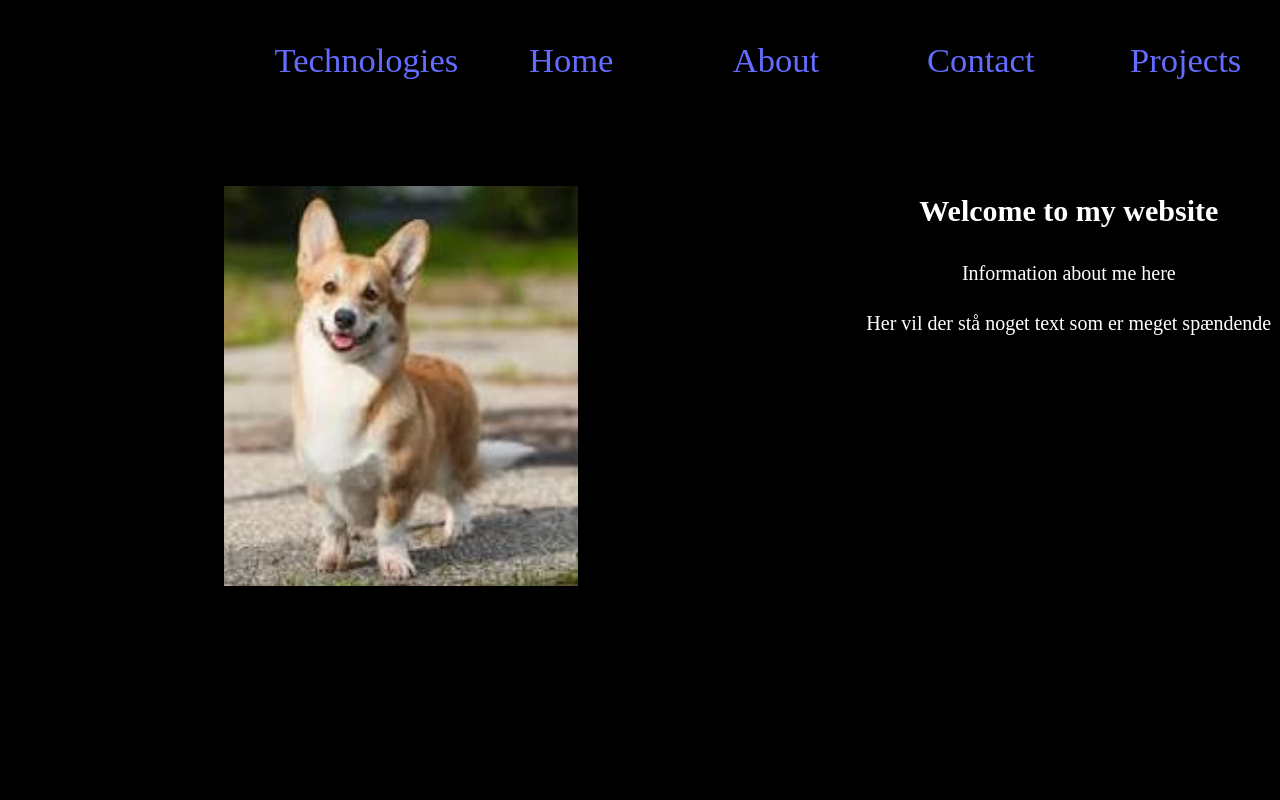
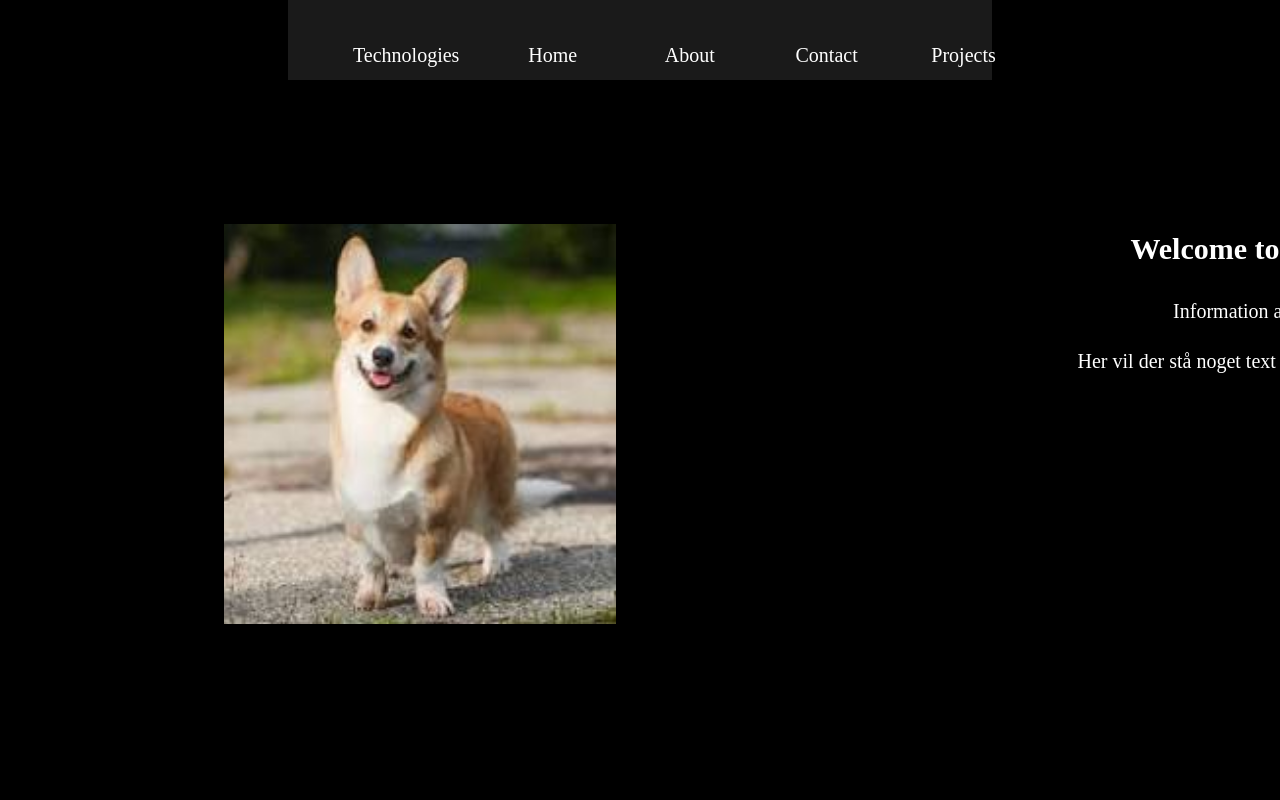
Before and after one commit to DARPZZ/Personal-website, a React (Vite) app in the folder website/: page /#/ in a window 1280 px wide. Shown: the top 800 px of the page. Built offline with nearby package versions, Linux system fonts and the light colour scheme.

Commit message:
Updated navbar

```diff
--- a/website/src/Components/NavBar.css
+++ b/website/src/Components/NavBar.css
@@ -1,29 +1,89 @@
-.container{
+.container {
     width: 100%;
     font-family: 'Times New Roman', Times, serif;
     font-size: 120%;
 }
+
 .routing {
     position: relative;
-    width: 80%;
+    width: 100%;
     font-size: 150%;
     left: 10%;
     top: 0px;
 }
-ul
-{
+
+ul {
     display: flex;
     flex-direction: row;
     width: 100%;
-    list-style-type: none
-}
-li{
-    width: 20%;
+    list-style-type: none;
 }
 
-.sticky-nav{
+li {
+    width: 10%;
+    text-align: center;
+    transition: background-color 0.3s ease;
+}
+
+
+.sticky-nav {
     position: fixed;
     top: 0;
-    width: 80%;
+    left: 50%;
+    transform: translateX(-50%);
+    width: 55%;
     z-index: 1;
+    height: 10%;
+    font-size: 20px;
+    background: rgba(255, 255, 255, 0.1);
+    backdrop-filter: blur(10px);
+    box-shadow: 0 4px 6px rgba(0, 0, 0, 0.1);
 }
+
+.sticky-nav ul li {
+    display: flex;
+    flex-direction: row;
+    justify-content: space-around;
+    width: 100%;
+    list-style-type: none;
+    padding: 0;
+    margin: 0;
+    flex: 1;
+    text-align: center;
+    transition: background-color 0.3s ease;
+    padding: 10px 15px;
+    width: 100%;
+    text-align: center;
+    transition: background-color 0.3s ease;
+}
+
+.sticky-nav ul li a {
+    transition: color 0.3s ease, transform 0.3s ease;
+    display: block;
+    padding: 10px;
+    text-decoration: none;
+    color: white;
+}
+
+.sticky-nav ul li a:hover {
+    background: linear-gradient(135deg, transparent 0%, transparent 50%, rgba(255,255,255,0.3) 50%);
+    background-size: 200% 100%;
+    background-position: -100%;
+    transition: background-position 0.3s ease;
+}
+
+.sticky-nav .animation {
+    height: 2px;
+    position: absolute;
+    bottom: 0;
+    left: 0;
+    transition: width 0.3s ease, left 0.3s ease;
+    background: rgb(148,0,211);
+    background: linear-gradient(to right, rgb(148,0,211), rgb(0,0,255));
+}
+
+.sticky-nav ul li:hover .animation {
+    width: 100%;
+    left: 0;
+    background-color: transparent;
+}
--- a/website/src/Components/NavBar.tsx
+++ b/website/src/Components/NavBar.tsx
@@ -1,7 +1,33 @@
 import { HashRouter as Router, Link, Routes, Route } from 'react-router-dom';
-import { HashLink } from 'react-router-hash-link';
 import Home from './home';
 import './NavBar.css';
+
+import './home.css'
+
+import { HashLink as BaseHashLink } from 'react-router-hash-link';
+
+const HashLink = (props) => {
+  const { to, ...rest } = props;
+  const scrollTo = (id) => {
+    const element = document.getElementById(id);
+    if (element) {
+      const rect = element.getBoundingClientRect();
+      const top = rect.top + window.scrollY - 50;
+      window.scrollTo({
+        top,
+        behavior: 'smooth',
+      });
+    }
+  };
+
+  return (
+    <BaseHashLink
+      {...rest}
+      to={to}
+      scroll={(el) => scrollTo(el.id)}
+    />
+  );
+};
 
 function NavBar() {
     const scrollToTop = () => {
@@ -17,6 +43,7 @@ function NavBar() {
                 <div className='routing'>
                     <div className='sticky-nav'>
                     <nav>
+                    <div className="animation"></div>
                         <ul>
                             <li>
                                 <HashLink smooth to="/#tech">Technologies</HashLink>
--- a/website/src/Components/Projects.css
+++ b/website/src/Components/Projects.css
@@ -4,7 +4,7 @@
 }
 .caro{
     color: white;
-    width: 100%;
+    width: 90%;
     margin-top: 5%;
 
 }
--- a/website/src/Components/Technologies.css
+++ b/website/src/Components/Technologies.css
@@ -4,7 +4,7 @@
 
 .logos {
     display: flex;
-    animation: carousel 30s infinite linear;
+    animation: carousel 20s infinite linear;
 }
 
 .logo-slide {
```
